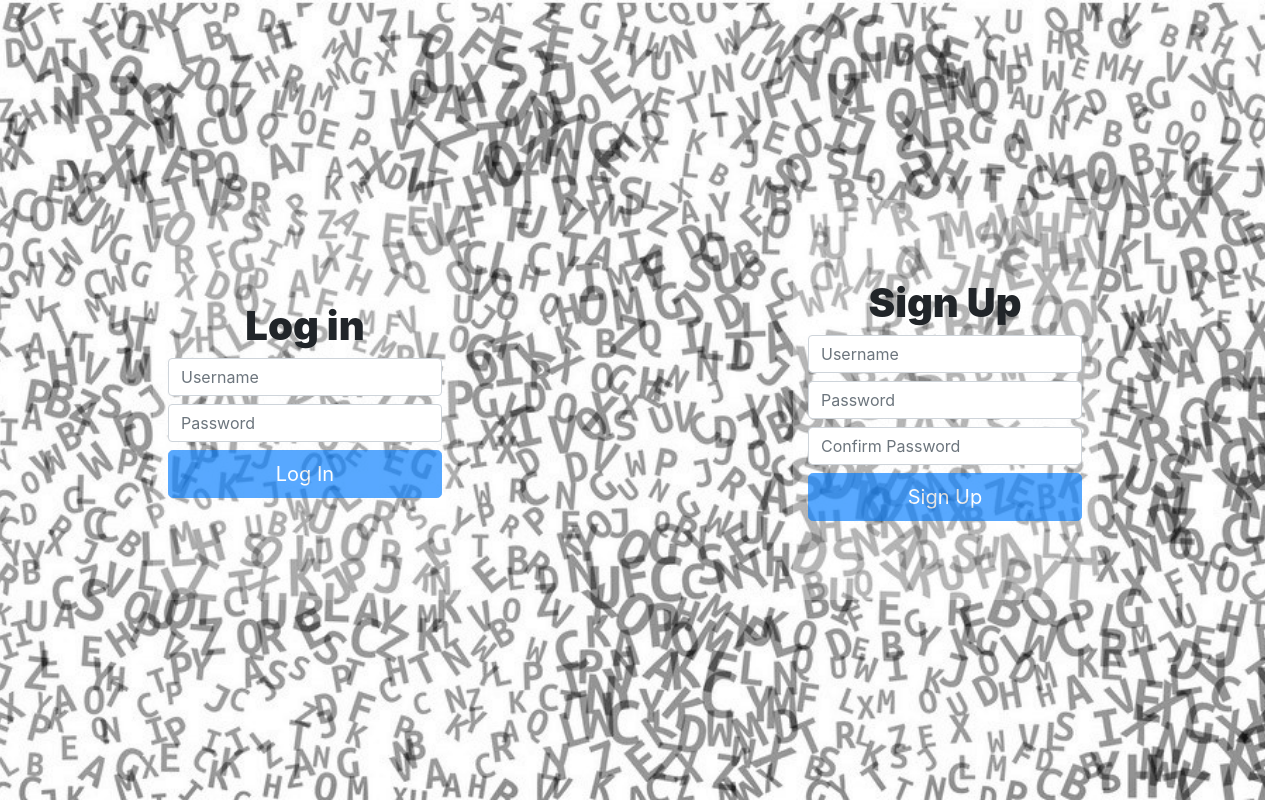
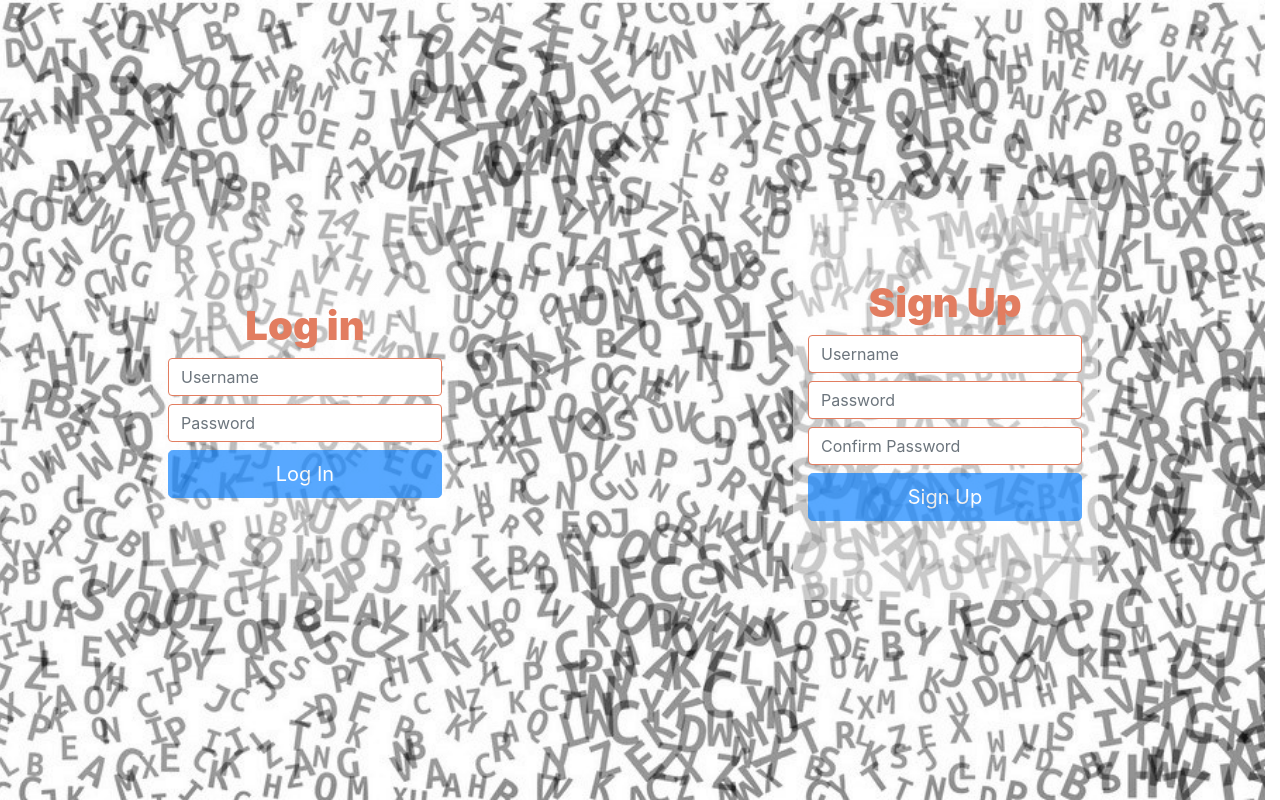
Before and after one commit to fannydai/Jotto.cloud, an Angular app in the folder front-end/: page / in a window 1280 px wide. Built offline with nearby package versions, Linux system fonts and the light colour scheme.

Commit message:
Index CSS

```diff
--- a/front-end/src/app/app-routing.module.ts
+++ b/front-end/src/app/app-routing.module.ts
@@ -21,6 +21,11 @@ const routes: Routes = [
     path: 'results',
     component: ResultsComponent,
     canActivate: [AuthGuard]
+  },
+  {
+    path: '**',
+    redirectTo: '/',
+    pathMatch: 'full'
   }
 ];
 
--- a/front-end/src/app/pages/game/game.component.scss
+++ b/front-end/src/app/pages/game/game.component.scss
@@ -36,7 +36,7 @@
         .guess-alpha-container {
             min-height: 10%;
             .btn {
-                font-weight: bolder;
+                font-weight: 1000;
             }
             .btn-group {
                 width: 100%;
--- a/front-end/src/app/pages/index/index.component.html
+++ b/front-end/src/app/pages/index/index.component.html
@@ -1,8 +1,10 @@
 <div class="index-container row">
   <div class="menu-container col" *ngIf="user.isLoggedIn(); else loginSignup">
-    <a routerLink="/game" class="btn btn-primary btn-lg">Play</a>
-    <a routerLink="/results" class="btn btn-success btn-lg">Results</a>
-    <a class="btn btn-danger btn-lg" (click)="onLogout();">Logout</a>
+    <div class="menu-button-container">
+      <a routerLink="/game" class="btn btn-primary btn-lg">Play</a>
+      <a routerLink="/results" class="btn btn-success btn-lg">Results</a>
+      <a class="btn btn-danger btn-lg" (click)="onLogout();">Logout</a>
+    </div>
   </div>
   <ng-template #loginSignup>
     <div class="login-container text-center col">
--- a/front-end/src/app/pages/index/index.component.scss
+++ b/front-end/src/app/pages/index/index.component.scss
@@ -10,9 +10,18 @@
         display: flex;
         justify-content: center;
         align-items: center;
-        a {
-            margin: 5px;
-            color: white;
+        .menu-button-container {
+            height: 50%;
+            width: 50%;
+            display: flex;
+            justify-content: center;
+            align-items: center;
+            // background-color: rgba(255, 255, 255, 0.5);
+            background: radial-gradient(rgba(255, 255, 255, 0.5), rgba(255, 255, 255, 0.1));
+            a {
+                margin: 5px;
+                color: white;
+            }
         }
     }
     .login-container {
@@ -26,9 +35,14 @@
             align-items: center;
             height: 50%;
             width: 50%;
-            background-color: rgba($color: #FFFFFF, $alpha: 0.2);
+            // background-color: rgba($color: #FFFFFF, $alpha: 0.5);
+            background: radial-gradient(rgba(255, 255, 255, 0.5), rgba(255, 255, 255, 0.1));
             h1 {
                 font-weight: 1000;
+                color: $terra-cotta;
+            }
+            input {
+                border-color: $terra-cotta;
             }
         }
     }
@@ -43,9 +57,13 @@
             align-items: center;
             height: 50%;
             width: 50%;
-            background-color: rgba($color: #FFFFFF, $alpha: 0.3);
+            background-color: rgba($color: #FFFFFF, $alpha: 0.5);
             h1 {
                 font-weight: 1000;
+                color: $terra-cotta;
+            }
+            input {
+                border-color: $terra-cotta;
             }
         }
     }
--- a/front-end/src/styles.scss
+++ b/front-end/src/styles.scss
@@ -5,6 +5,9 @@
 // $red: #F4ABA6;
 // $green: #A6F4AB;
 $bg-color: #E5E5E5;
+$terra-cotta: #E27D60;
+$light-green: #85D0CB;
+$orange: #E8A87C;
 $red: #C38D9E;
 $green: #41B3A3;
 $black: #061110;
```
